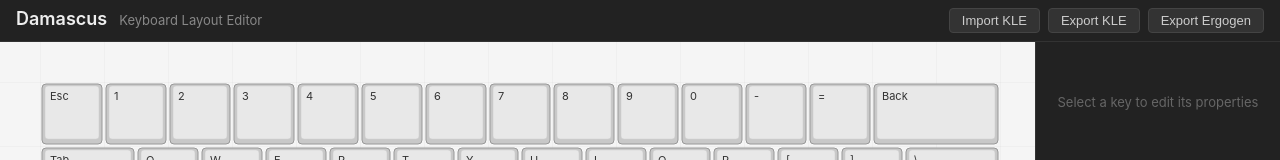
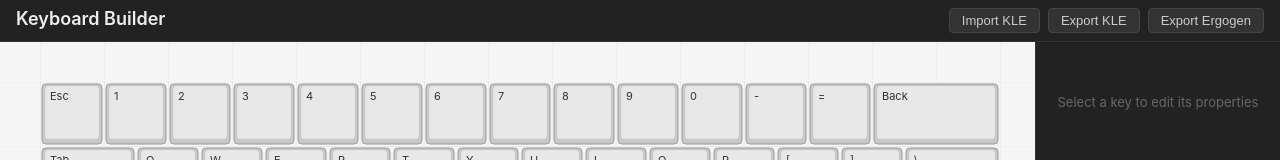
Before and after one commit to sergionsz/keyboard-builder, a Svelte app: page / in a window 1280 px wide. Shown: the top 160 px of the page. Built offline with nearby package versions, Linux system fonts and the light colour scheme.

Commit message:
Rename to Keyboard Builder and add README

```diff
--- a/index.html
+++ b/index.html
@@ -4,7 +4,7 @@
     <meta charset="UTF-8" />
     <link rel="icon" type="image/svg+xml" href="/favicon.svg" />
     <meta name="viewport" content="width=device-width, initial-scale=1.0" />
-    <title>Damascus — Keyboard Layout Editor</title>
+    <title>Keyboard Builder</title>
   </head>
   <body>
     <div id="app"></div>
--- a/src/App.svelte
+++ b/src/App.svelte
@@ -50,8 +50,7 @@
 
 <main>
   <header>
-    <h1>Damascus</h1>
-    <span class="subtitle">Keyboard Layout Editor</span>
+    <h1>Keyboard Builder</h1>
     <div class="toolbar">
       <button onclick={onImportKle}>Import KLE</button>
       <button onclick={onExportKle}>Export KLE</button>
@@ -103,11 +102,6 @@
     font-weight: 600;
   }
 
-  .subtitle {
-    font-size: 13px;
-    color: #888;
-  }
-
   .toolbar {
     margin-left: auto;
     display: flex;
```
Also changed, not shown: 1 other file (tests, documents, lock files or other folders).
